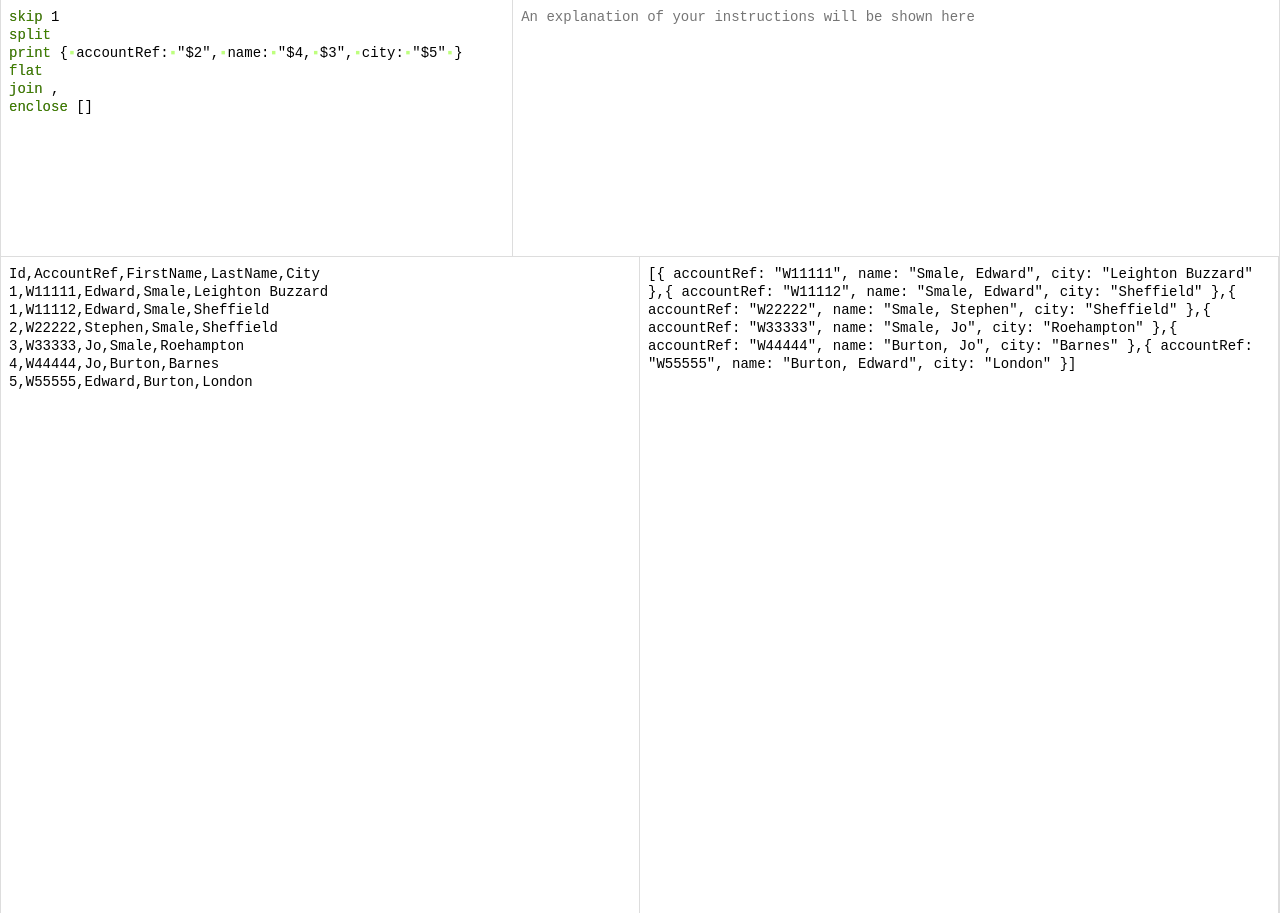
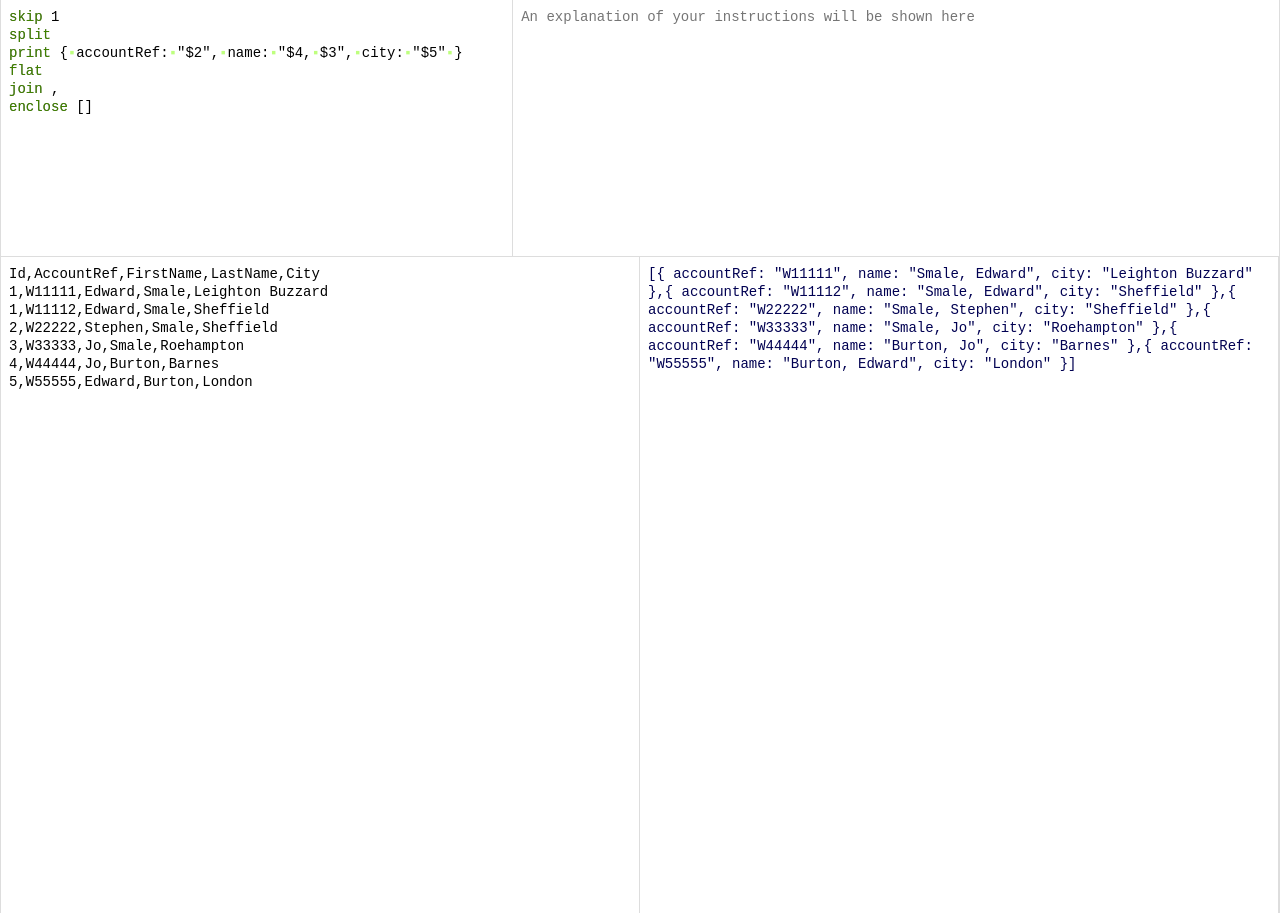
Before and after one commit to edwardsmale/string-tools-react, a React (Create React App) app: page / in a window 1280 px wide. Built offline with nearby package versions, Linux system fonts and the light colour scheme.

Commit message:
Make output text dark blue

```diff
--- a/src/App.scss
+++ b/src/App.scss
@@ -56,6 +56,10 @@ $border-width: 0.0625rem;
   width: 40%;
   margin-right: $border-width;
 
+  &__value {
+    color: rgb(1, 1, 82);
+  }
+
   &__overlay {
     padding-left: 0.6rem;
     opacity: 100%;
```
